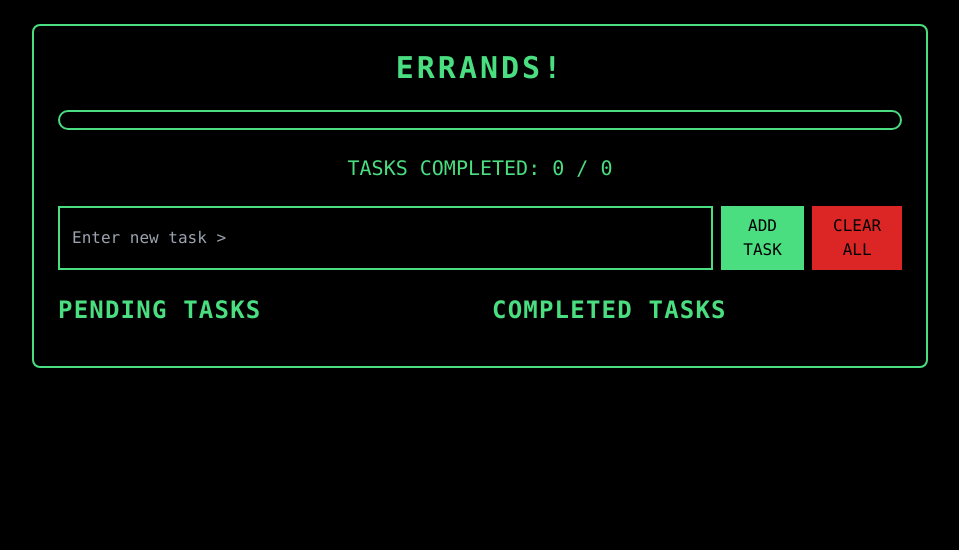
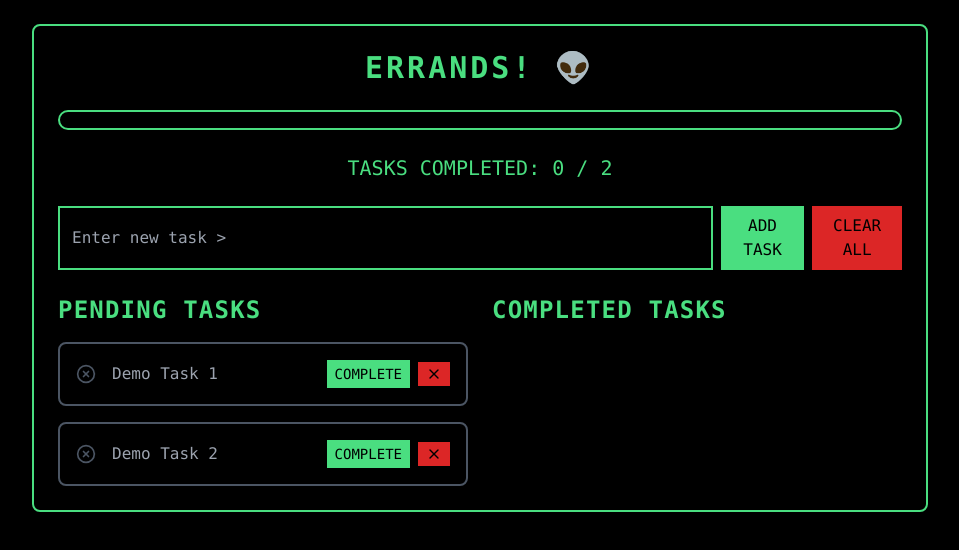
Before and after one commit to shivamjaisingh/errands, a React (Create React App) app: page / in a window 1280 px wide. Shown: the top 550 px of the page, without its empty margins (160-1119 px from the left). Built offline with nearby package versions, Linux system fonts and the light colour scheme.

Commit message:
changed title

```diff
--- a/src/HackerTaskDashboard.js
+++ b/src/HackerTaskDashboard.js
@@ -2,7 +2,10 @@ import React, { useState, useEffect } from 'react';
 import { CheckCircle2, XCircle, X } from 'lucide-react';
 
 const HackerTaskDashboard = () => {
-  const [tasks, setTasks] = useState([]);
+  const [tasks, setTasks] = useState([
+    { id: 1, title: "Demo Task 1", completed: false },
+    { id: 2, title: "Demo Task 2", completed: false }
+  ]);
 
   // Load tasks from localStorage on mount
   useEffect(() => {
@@ -63,7 +66,7 @@ const HackerTaskDashboard = () => {
     <div className="bg-black min-h-screen p-4 sm:p-6 text-green-400 font-mono">
       <div className="max-w-4xl mx-auto bg-black border-2 border-green-400 rounded-lg p-4 sm:p-6">
         <h1 className="text-2xl sm:text-3xl font-bold mb-4 sm:mb-6 text-center uppercase tracking-widest">
-          errands!
+          errands! 👽
         </h1>
 
         {/* Hacker Progress Bar */}
@@ -108,7 +111,6 @@ const HackerTaskDashboard = () => {
         </div>
 
         {/* Tasks Container */}
-        {/* Use responsive classes: one column by default, two columns on small screens and up */}
         <div className="grid grid-cols-1 sm:grid-cols-2 gap-4 sm:gap-6">
           {/* Pending Tasks */}
           <div>
```
